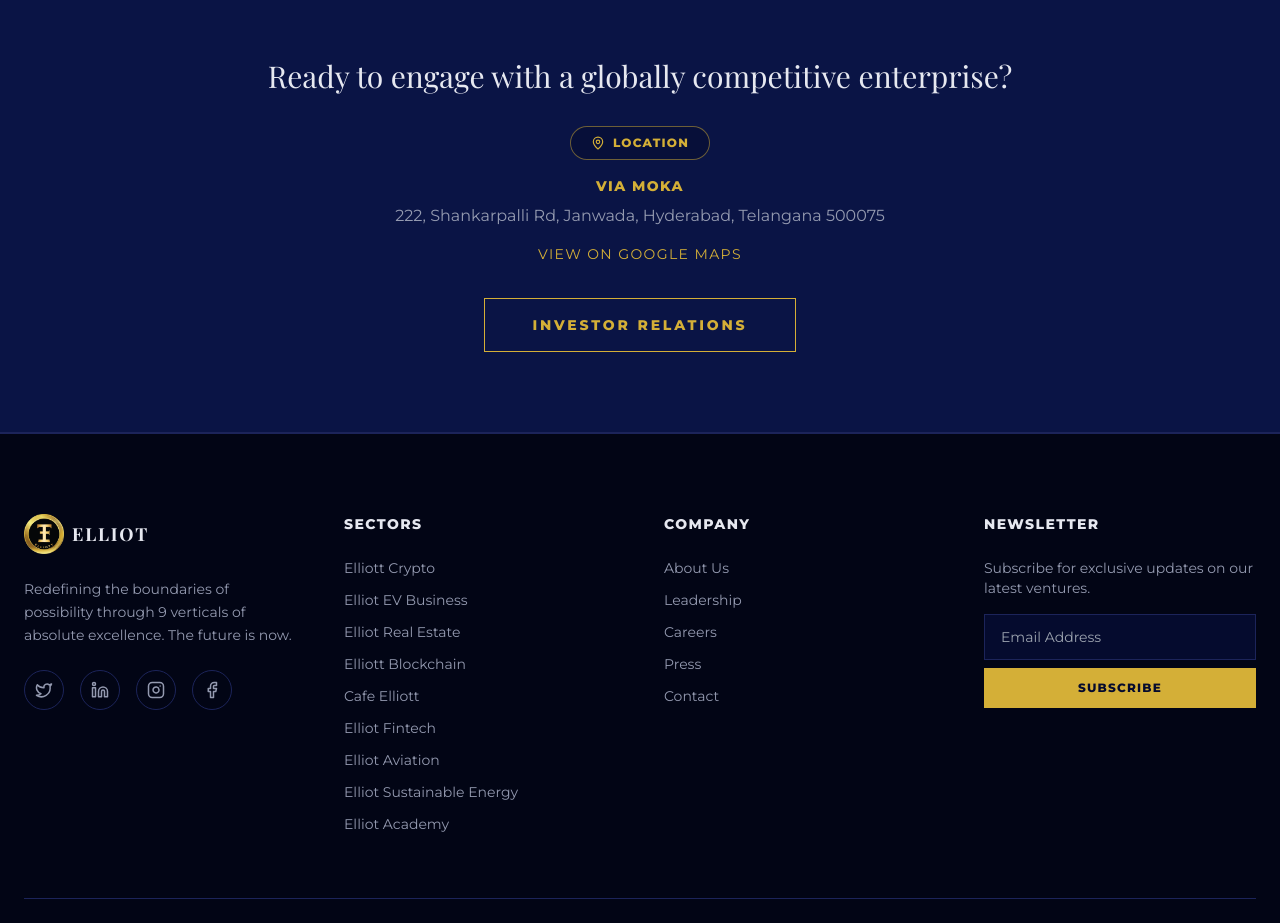
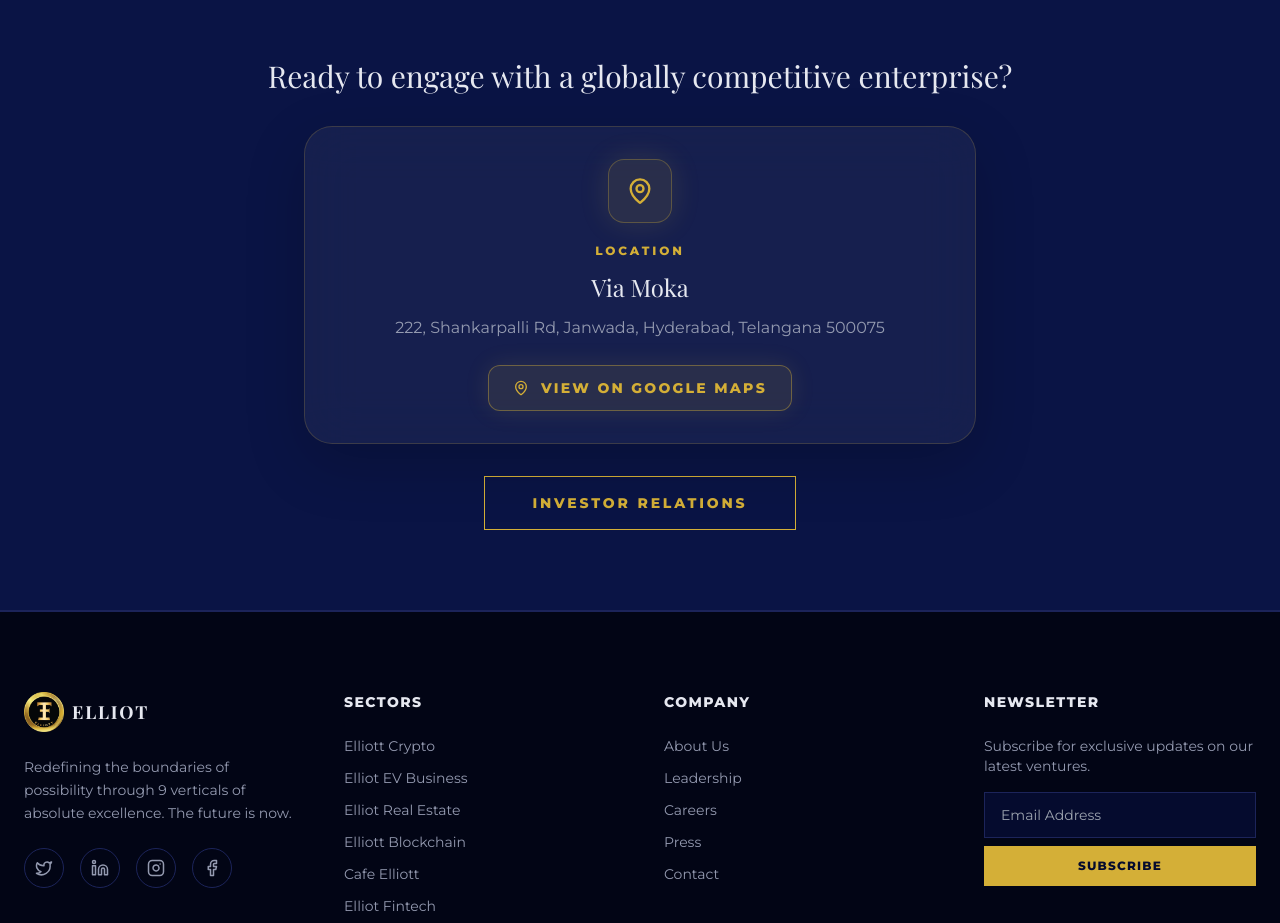
Before and after one commit to nlaravind/ELLIOTGRP, a React (Vite) app: page / in a window 1280 px wide. Shown: the part 5320-6243 px from the top of the page. Built offline with nearby package versions, Linux system fonts and the light colour scheme.

Commit message:
Improve contact location callout and maps link

```diff
--- a/App.tsx
+++ b/App.tsx
@@ -311,24 +311,36 @@
         <section id="contact" className="py-20 bg-navy-light border-y border-navy-lighter scroll-mt-20">
           <div className="container mx-auto px-6 text-center">
             <h2 className="font-serif text-3xl text-silver mb-8">Ready to engage with a globally competitive enterprise?</h2>
-            <div className="mb-8">
-              <div className="inline-flex items-center gap-2 px-5 py-2 mb-4 rounded-full border border-gold/50 bg-navy/50 text-gold uppercase tracking-widest text-xs font-bold">
-                <MapPin size={14} />
-                <span>Location</span>
+            <motion.div
+              initial={{ opacity: 0, y: 20 }}
+              whileInView={{ opacity: 1, y: 0 }}
+              viewport={{ once: true, amount: 0.3 }}
+              transition={{ duration: 0.55 }}
+              whileHover={{ y: -4 }}
+              className="max-w-2xl mx-auto mb-8 rounded-[1.75rem] border border-gold/20 bg-white/5 backdrop-blur-xl p-8 shadow-[0_20px_60px_rgba(0,0,0,0.18)]"
+            >
+              <div className="flex justify-center mb-5">
+                <div className="w-16 h-16 rounded-2xl bg-gold/10 border border-gold/30 flex items-center justify-center shadow-[0_0_30px_rgba(212,175,55,0.14)]">
+                  <MapPin size={28} className="text-gold" />
+                </div>
               </div>
-              <p className="text-gold font-bold tracking-widest uppercase text-sm mb-2">Via Moka</p>
-              <p className="text-silver-dim text-base">
+              <p className="text-gold font-bold tracking-[0.24em] uppercase text-xs mb-3">Location</p>
+              <p className="font-serif text-2xl text-silver mb-3">Via Moka</p>
+              <p className="text-silver-dim text-base max-w-xl mx-auto leading-relaxed mb-6">
                 222, Shankarpalli Rd, Janwada, Hyderabad, Telangana 500075
               </p>
-              <a
+              <motion.a
                 href="https://maps.app.goo.gl/iEA81kEJowzsyT9T6"
                 target="_blank"
                 rel="noopener noreferrer"
-                className="inline-block mt-4 text-gold hover:text-silver transition-colors text-sm uppercase tracking-widest"
+                whileHover={{ scale: 1.03 }}
+                whileTap={{ scale: 0.98 }}
+                className="inline-flex items-center gap-3 rounded-xl border border-gold/40 bg-gold/10 px-6 py-3 text-gold font-bold uppercase tracking-[0.16em] text-sm shadow-[0_0_24px_rgba(212,175,55,0.12)] hover:bg-gold hover:text-navy hover:shadow-[0_0_32px_rgba(212,175,55,0.24)] transition-all duration-300"
               >
-                View on Google Maps
-              </a>
-            </div>
+                <MapPin size={16} />
+                <span>View on Google Maps</span>
+              </motion.a>
+            </motion.div>
             <a
               href="mailto:contact@elliotgroup.com"
               className="inline-block px-12 py-4 border border-gold text-gold font-bold uppercase tracking-[0.2em] hover:bg-gold hover:text-navy transition-all duration-300 text-sm"
```
